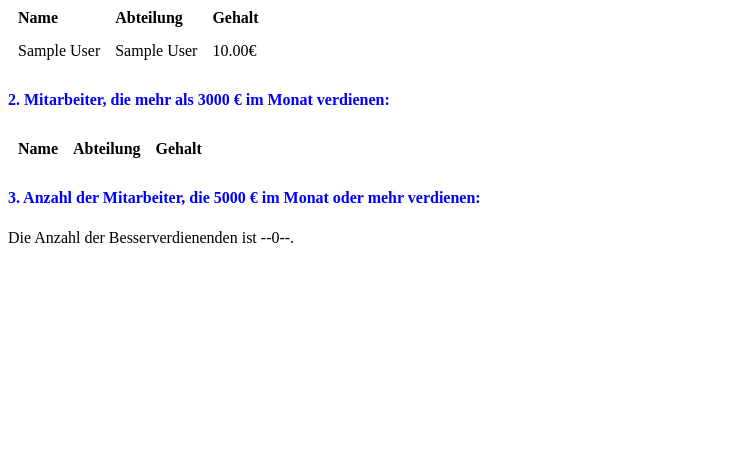
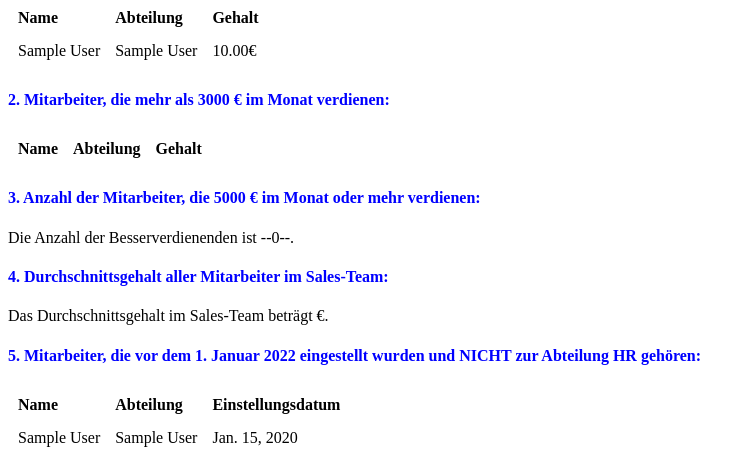
Before and after one commit to ralfs-devs/BE_staff_filter_app_teilnehmer, a Django app: page /employees/ in a window 1280 px wide. Shown: the part 385-850 px from the top of the page, without its empty margins (0-755 px from the left). Before the commit the page ends 628 px from the top, so only its background shows below. Run offline with Django 5.2, Linux system fonts and the light colour scheme; tables that the repository leaves empty hold one stand-in row (values such as "Sample post"); lists and menus that the app fills with data are empty.

Commit message:
Zusatzaufgaben
Co-authored-by: Copilot <copilot@github.com>

```diff
--- a/employees_app/templates/employee_list.html
+++ b/employees_app/templates/employee_list.html
@@ -57,6 +57,24 @@
     <h4 style="color:blue">3. Anzahl der Mitarbeiter, die 5000 € im Monat oder mehr verdienen:</h4>
     <p>Die Anzahl der Besserverdienenden ist --{{ high_earners_count }}--.</p>
 
+    <h4 style="color:blue">4. Durchschnittsgehalt aller Mitarbeiter im Sales-Team:</h4>
+    <p>Das Durchschnittsgehalt im Sales-Team beträgt {{ sales_avg_salary.salary__avg|floatformat:2 }}€.</p>
+
+    <h4 style="color:blue">5. Mitarbeiter, die vor dem 1. Januar 2022 eingestellt wurden und NICHT zur Abteilung HR gehören:</h4>
+    <table border="0" cellpadding="5" cellspacing="5">
+        <tr>
+            <th style="text-align:left">Name</th>
+            <th style="text-align:left">Abteilung</th>
+            <th style="text-align:left">Einstellungsdatum</th>
+        </tr>
+
+        {% for employee in hr_former_hires %}
+          <tr>
+            <td>{{ employee.name }}</td>
+            <td>{{ employee.department }}</td>
+            <td>{{ employee.hire_date }}</td>
+          </tr>
+        {% endfor %}
+    </table>
   </body>
-
 </html>
--- a/employees_app/views.py
+++ b/employees_app/views.py
@@ -1,9 +1,11 @@
-from django.shortcuts import render
+#from django.shortcuts import render
 from .models import Employee
 from django.db.models import Avg, Q
+from django.views.generic.list import ListView
+from employees_app.models import Employee
 from datetime import date
-from django.views.generic.list import ListView
-from employees_app.models import Employee, Department
+
+
 
 
 class EmployeeListView(ListView):
@@ -19,5 +21,8 @@ class EmployeeListView(ListView):
         context = super().get_context_data(**kwargs)
         context['gt3000_employees'] = Employee.objects.filter(salary__gt=3000)
         context['high_earners_count'] = Employee.objects.filter(salary__gte=5000).count()
+        context['sales_avg_salary'] = Employee.objects.filter(department__name='Sales').aggregate(Avg('salary'))
+        context['hr_former_hires'] = Employee.objects.exclude (Q(hire_date__gt=date(2022, 1, 1))| Q(department__name='HR'))
+
 
         return context
```
